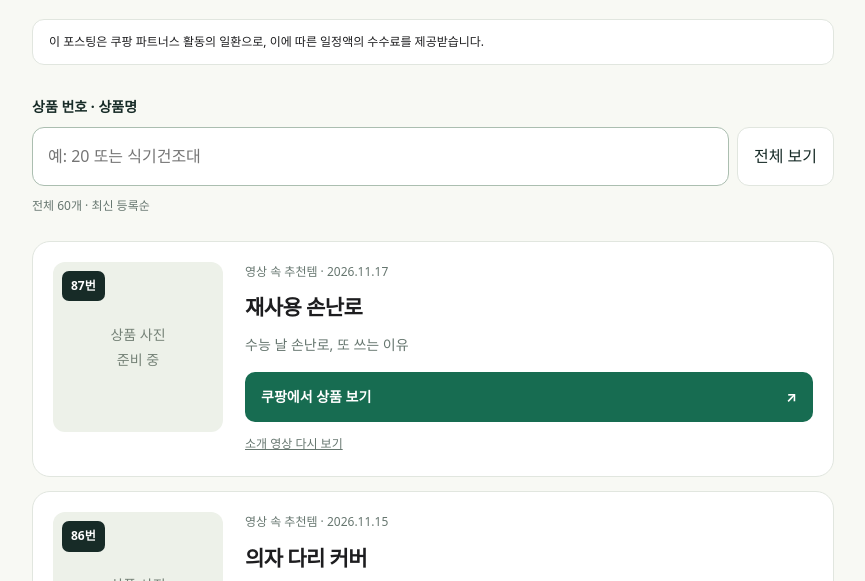
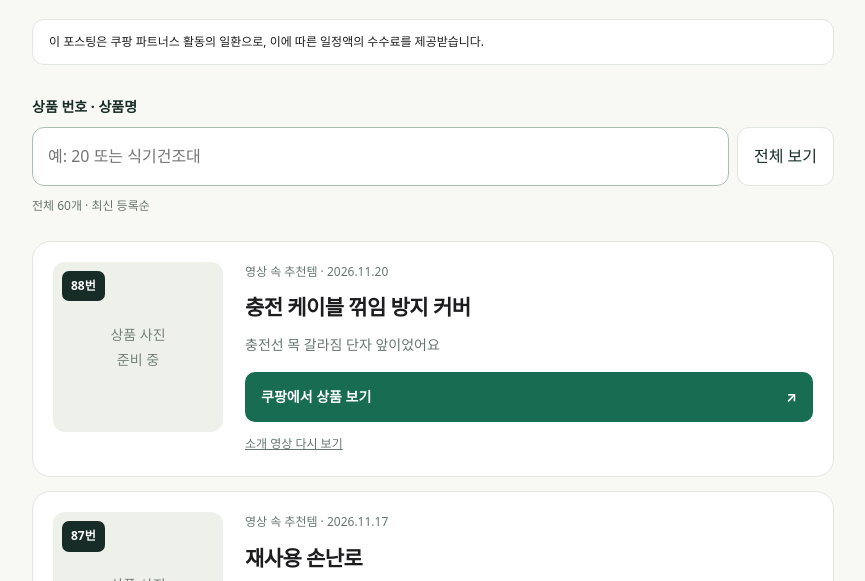
Before and after one commit to liquir23-hub/ggultem3kki, a plain HTML site: page picks.html in a window 1280 px wide. Shown: the part 193-774 px from the top of the page, without its empty margins (207-1072 px from the left). Drawn offline with Linux system fonts and the light colour scheme.

Commit message:
영상 추가: 충전선 목 갈라짐 단자 앞이었어요

```diff
--- a/picks.html
+++ b/picks.html
@@ -36,7 +36,11 @@ h2{font-size:21px;margin:0 0 8px;letter-spacing:-.6px}.video-title{font-size:14p
 <p class="intro">영상에서 본 번호나 상품명을 검색하세요.<br>예전 영상의 상품도 바로 찾을 수 있어요.</p>
 <p class="notice">이 포스팅은 쿠팡 파트너스 활동의 일환으로, 이에 따른 일정액의 수수료를 제공받습니다.</p>
 <div class="search-box"><label for="find">상품 번호 · 상품명</label><div class="search-row"><input id="find" type="search" placeholder="예: 20 또는 식기건조대" autocomplete="off"><button id="clear" type="button">전체 보기</button></div><p id="count" class="result" role="status" aria-live="polite"></p></div>
-<ul id="products"><li class="product" id="87" data-number="87" data-search="87 재사용 손난로 수능 날 손난로, 또 쓰는 이유">
+<ul id="products"><li class="product" id="88" data-number="88" data-search="88 충전 케이블 꺾임 방지 커버 충전선 목 갈라짐 단자 앞이었어요">
+<div class="photo"><div class="photo-empty">상품 사진<br>준비 중</div><span class="number">88번</span></div>
+<div class="product-info"><p class="eyebrow">영상 속 추천템 · 2026.11.20</p>
+<h2>충전 케이블 꺾임 방지 커버</h2><p class="video-title">충전선 목 갈라짐 단자 앞이었어요</p><a class="buy" data-pick="88" href="https://link.coupang.com/a/iNM2eyUeKO" rel="sponsored nofollow noopener">쿠팡에서 상품 보기 <span aria-hidden="true">↗</span></a><a class="video-link" href="https://youtube.com/shorts/EcIXBh_JKfk">소개 영상 다시 보기</a></div></li>
+<li class="product" id="87" data-number="87" data-search="87 재사용 손난로 수능 날 손난로, 또 쓰는 이유">
 <div class="photo"><div class="photo-empty">상품 사진<br>준비 중</div><span class="number">87번</span></div>
 <div class="product-info"><p class="eyebrow">영상 속 추천템 · 2026.11.17</p>
 <h2>재사용 손난로</h2><p class="video-title">수능 날 손난로, 또 쓰는 이유</p><a class="buy" data-pick="87" href="https://link.coupang.com/a/iJhljCwaGq" rel="sponsored nofollow noopener">쿠팡에서 상품 보기 <span aria-hidden="true">↗</span></a><a class="video-link" href="https://youtube.com/shorts/wL_zKrl5AOw">소개 영상 다시 보기</a></div></li>
@@ -271,11 +275,7 @@ h2{font-size:21px;margin:0 0 8px;letter-spacing:-.6px}.video-title{font-size:14p
 <li class="product" id="25" data-number="25" data-search="25 수험생 아날로그 손목시계 수능날 손목시계, 이거 아니면 걷어가요">
 <div class="photo"><div class="photo-empty">상품 사진<br>준비 중</div><span class="number">25번</span></div>
 <div class="product-info"><p class="eyebrow">영상 속 추천템 · 2026.10.06</p>
-<h2>수험생 아날로그 손목시계</h2><p class="video-title">수능날 손목시계, 이거 아니면 걷어가요</p><a class="buy" data-pick="25" href="https://link.coupang.com/a/hBeq7xeKRw" rel="sponsored nofollow noopener">쿠팡에서 상품 보기 <span aria-hidden="true">↗</span></a><a class="video-link" href="https://youtube.com/shorts/1XPPsdPErjI">소개 영상 다시 보기</a></div></li>
-<li class="product" id="24" data-number="24" data-search="24 손끼임 방지 도어쿠션 방문 쾅 닫힘, 고리 하나로 끝">
-<div class="photo"><div class="photo-empty">상품 사진<br>준비 중</div><span class="number">24번</span></div>
-<div class="product-info"><p class="eyebrow">영상 속 추천템 · 2026.10.05</p>
-<h2>손끼임 방지 도어쿠션</h2><p class="video-title">방문 쾅 닫힘, 고리 하나로 끝</p><a class="buy" data-pick="24" href="https://link.coupang.com/a/hzAxUsbXzw" rel="sponsored nofollow noopener">쿠팡에서 상품 보기 <span aria-hidden="true">↗</span></a><a class="video-link" href="https://youtube.com/shorts/Xf7zZ7WW940">소개 영상 다시 보기</a></div></li></ul><p class="empty" id="empty" hidden>찾는 상품이 없어요. 번호나 다른 검색어를 입력해 보세요.</p>
+<h2>수험생 아날로그 손목시계</h2><p class="video-title">수능날 손목시계, 이거 아니면 걷어가요</p><a class="buy" data-pick="25" href="https://link.coupang.com/a/hBeq7xeKRw" rel="sponsored nofollow noopener">쿠팡에서 상품 보기 <span aria-hidden="true">↗</span></a><a class="video-link" href="https://youtube.com/shorts/1XPPsdPErjI">소개 영상 다시 보기</a></div></li></ul><p class="empty" id="empty" hidden>찾는 상품이 없어요. 번호나 다른 검색어를 입력해 보세요.</p>
 <footer><a href="index.html">꿀템세끼 소개</a> · <a href="privacy.html">개인정보처리방침</a></footer>
 </main><script type="application/json" id="measurement">{"endpoint": "", "channel": ""}</script><script>
 const input=document.getElementById('find');const products=[...document.querySelectorAll('.product')];
```
